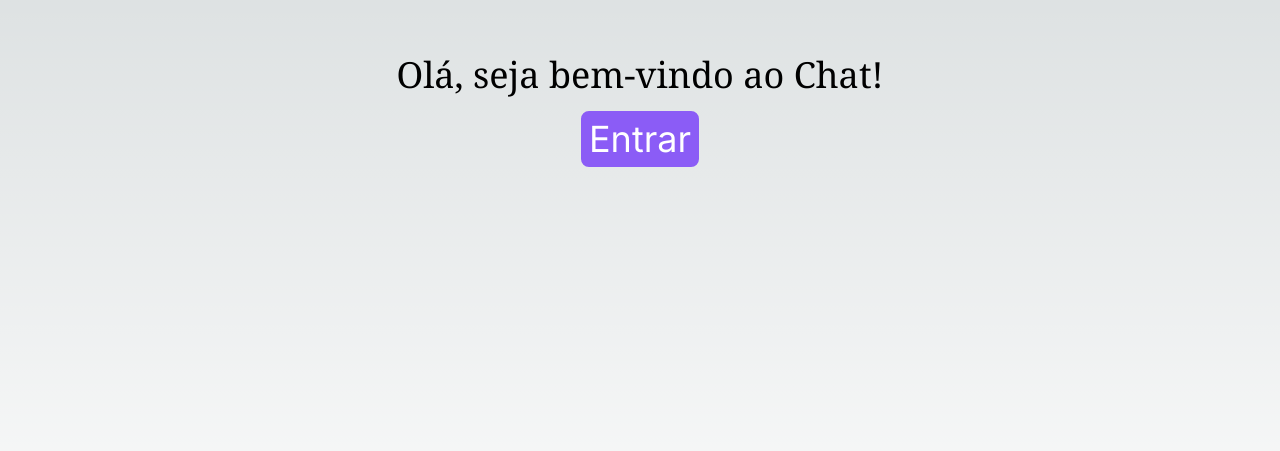
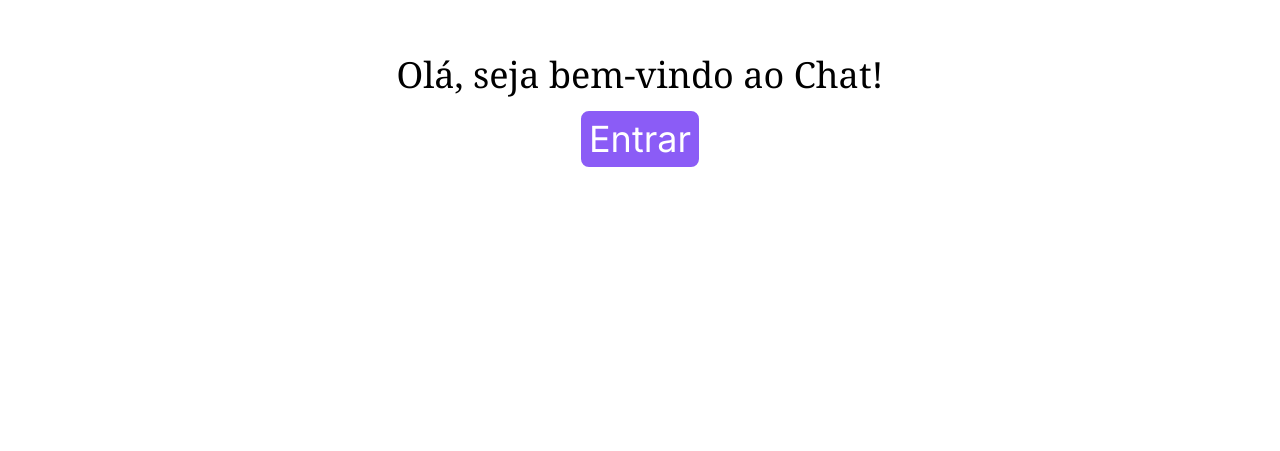
Before and after one commit to luanamoraisf/chat, a Next.js app in the folder frontend/: page / in a window 1280 px wide. Shown: the part 153-604 px from the top of the page. Built offline with nearby package versions, Linux system fonts and the light colour scheme.

Commit message:
import global css for tailwind use in all files and remove background with lines

```diff
--- a/frontend/app/globals.css
+++ b/frontend/app/globals.css
@@ -20,11 +20,9 @@ body {
   color: rgb(var(--foreground-rgb));
   background: linear-gradient(
       to bottom,
-      transparent,
-      rgb(var(--background-end-rgb))
+      transparent
     )
-    rgb(var(--background-start-rgb));
-}
+  }
 
 @layer utilities {
   .text-balance {
--- a/frontend/pages/_app.js
+++ b/frontend/pages/_app.js
@@ -1,4 +1,5 @@
 import { SessionProvider } from 'next-auth/react';
+import '../app/globals.css';
 
 function MyApp({ Component, pageProps }) {
     return (
```
